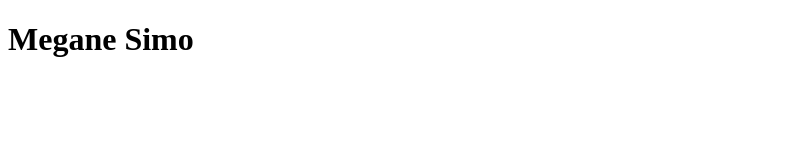
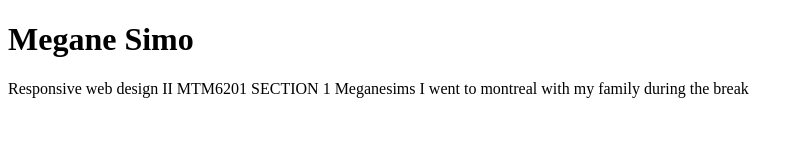
Before and after one commit to meganesims/my-project, a plain HTML site: page index.html in a window 1280 px wide. Shown: the whole page, without its empty margins (0-804 px from the left). Drawn offline with Linux system fonts and the light colour scheme.

Commit message:
update index.html

```diff
--- a/index.html
+++ b/index.html
@@ -8,5 +8,8 @@
 </head>
 <body>
    <h1>Megane Simo</h1>
+   Responsive web design II MTM6201 SECTION 1
+   Meganesims
+   I went to montreal with my family during the break
 </body>
 </html>
```
